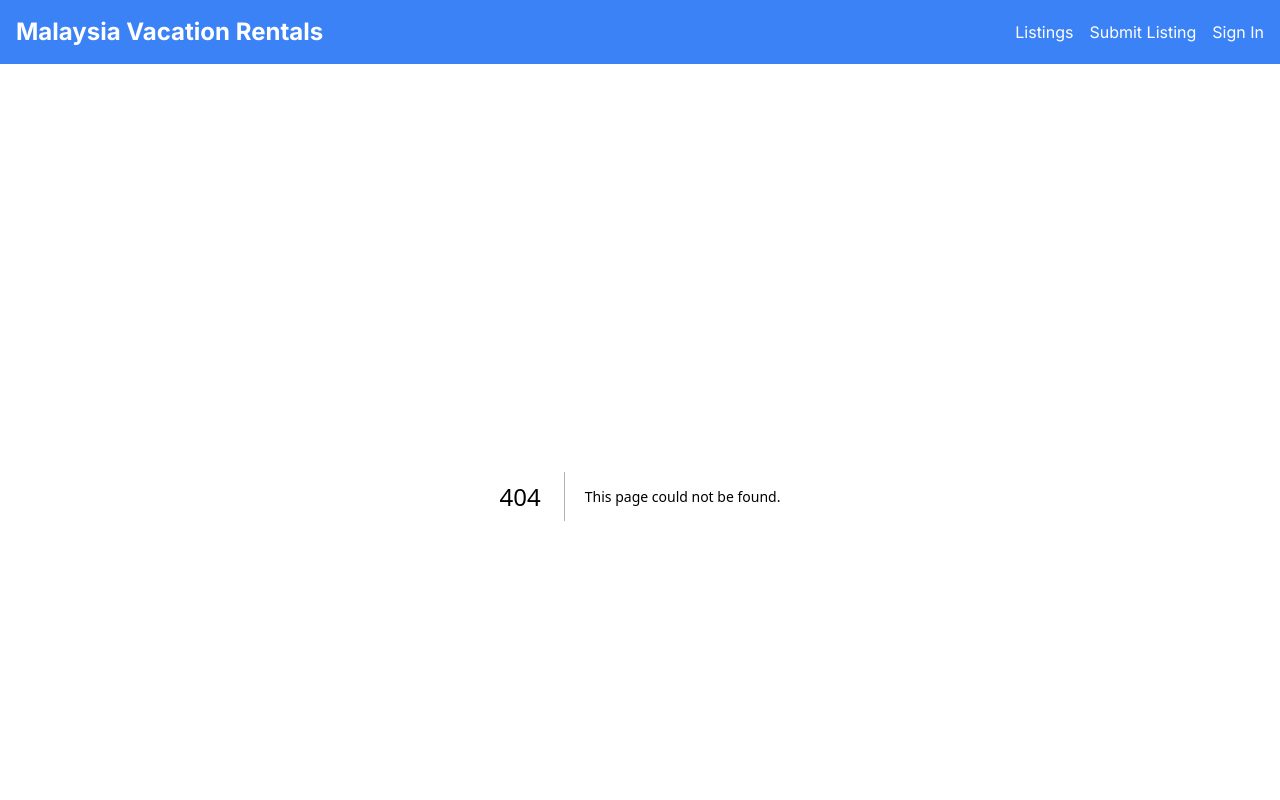
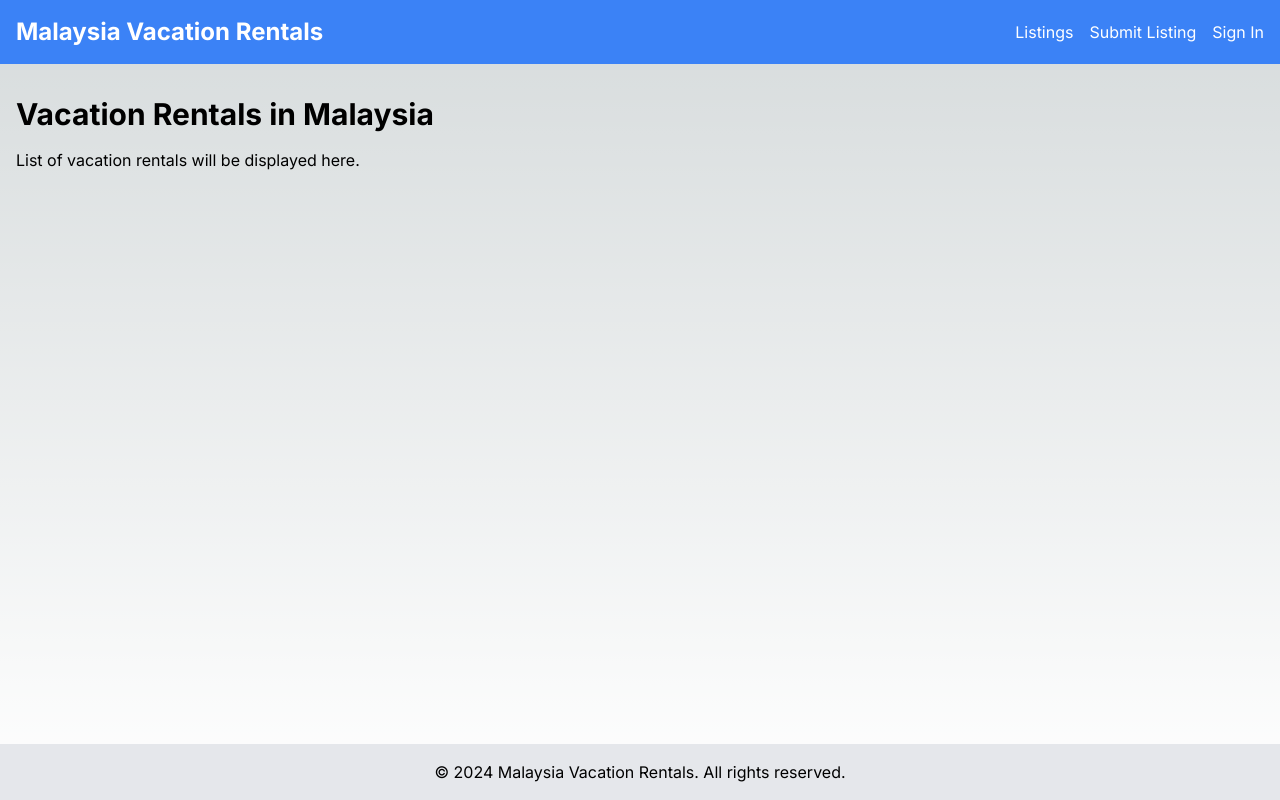
Before and after one commit to eddfulus/aidertest2, a Next.js app: page /listings in a window 1280 px wide. Before the commit this address had no page. Shown: the top 800 px of the page. Built offline with nearby package versions, Linux system fonts and the light colour scheme.

Commit message:
Add a new Listings page component to display vacation rentals in Malaysia.

```diff
--- /dev/null
+++ b/app/listings/page.tsx
@@ -0,0 +1,8 @@
+export default function Listings() {
+  return (
+    <div>
+      <h1 className="text-3xl font-bold mb-4">Vacation Rentals in Malaysia</h1>
+      <p>List of vacation rentals will be displayed here.</p>
+    </div>
+  );
+}
```
